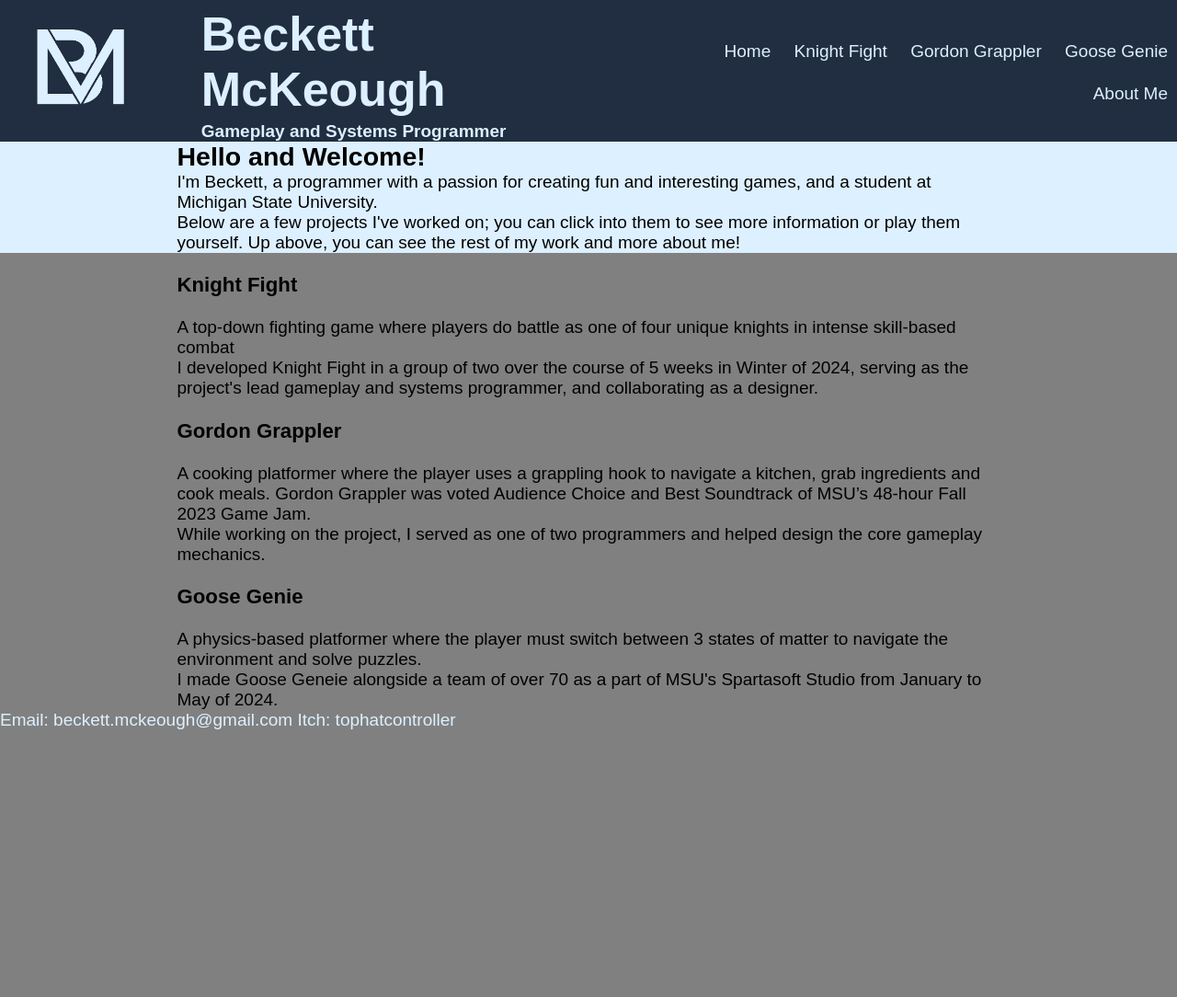
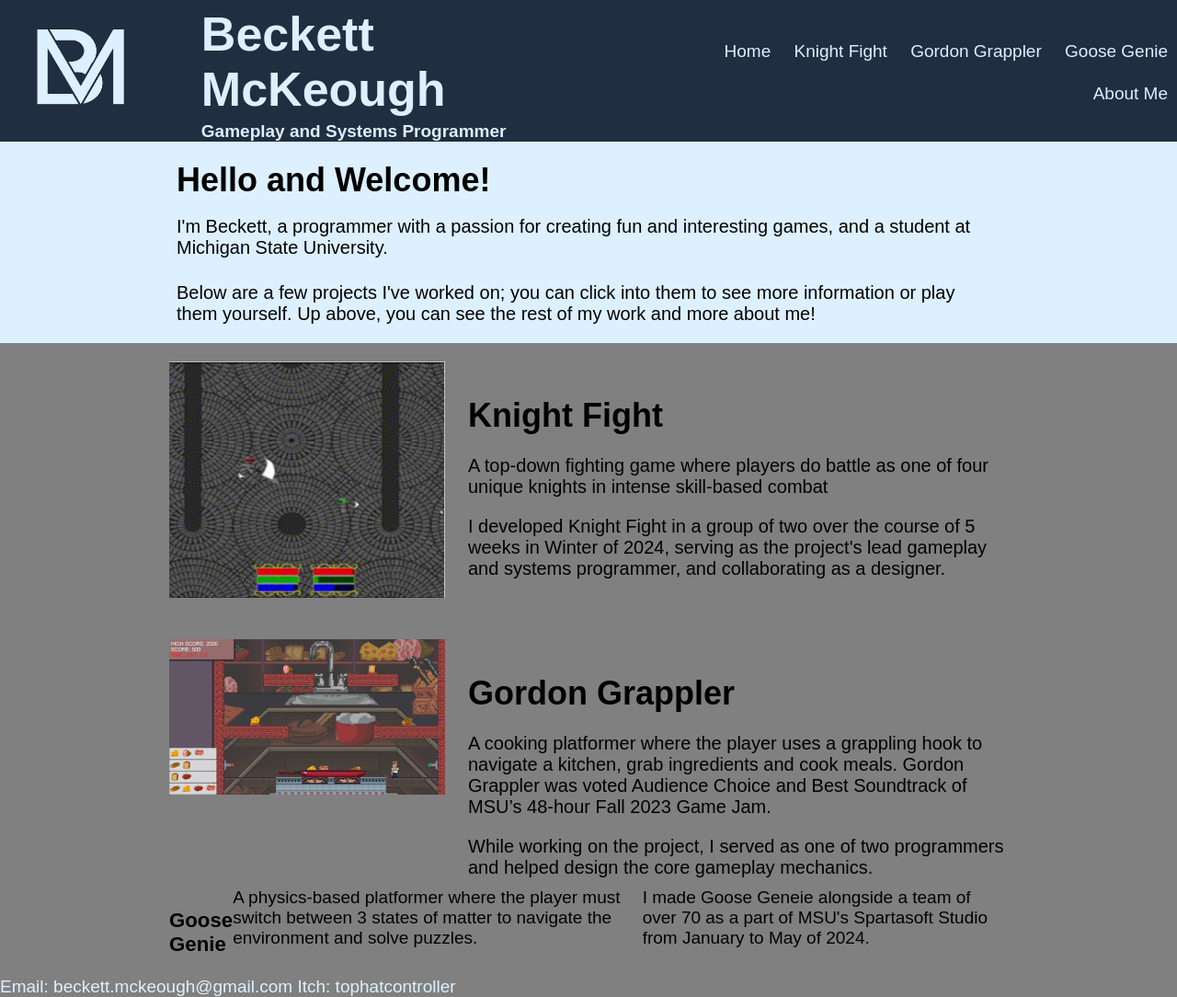
Before and after one commit to TophatController917/portfolio-site, a plain HTML site: page index.html in a window 1280 px wide. Shown: the whole page at 92% size. Before the commit the page ends 800 px from the top, so only its background shows below. Drawn offline with Linux system fonts and the light colour scheme.

Commit message:
Renames and homepage formatting

```diff
--- a/index.html
+++ b/index.html
@@ -34,14 +34,25 @@
     </div>
     <div id="portfolio-summary">
       <section class="game-summary">
+        <div class="img-container">
+          <a href="knightFight.html"><img src="KnightFightThumbnail.png" alt=""></a>
+        </div>
+        <div class="text-container">
           <h3>Knight Fight</h3>
           <p>A top-down fighting game where players do battle as one of four unique knights in intense skill-based combat</p>
           <p>I developed Knight Fight in a group of two over the course of 5 weeks in Winter of 2024, serving as the project's lead gameplay and systems programmer, and collaborating as a designer.</p>
+        </div>
+
       </section>
       <section class="game-summary">
+        <div class="img-container">
+          <a href="gordonGrappler.html"><img src="GordonGrapplerThumbnail.png" alt=""></a>
+        </div>
+        <div class="text-container">
           <h3>Gordon Grappler</h3>
           <p>A cooking platformer where the player uses a grappling hook to  navigate a kitchen, grab ingredients and cook meals. Gordon Grappler was voted Audience Choice and Best Soundtrack of MSU’s 48-hour Fall 2023 Game Jam.</p>
           <p>While working on the project, I served as one of two programmers and helped design the core gameplay mechanics.</p>
+        </div>
       </section>
       <section class="game-summary">
         <h3>Goose Genie</h3>
--- a/screen.css
+++ b/screen.css
@@ -56,18 +56,51 @@ a{
     width: 100%;
 }
 
-div h2, div p, div section{
-    max-width: 895px;
+div h2, div p{
+    max-width: 896px;
     margin: 0 auto 0 auto;
 }
+div section{
+    max-width: 912px;
+    margin: 0 auto;
+}
 article{
-    max-width: 895px;
+    max-width: 912px;
     margin: 0 auto 0 auto;
 }
 
 .top-bar{
     background-color: rgb(221, 240, 255);
 }
+.top-bar h2{
+    font-size: 36px;
+    padding: 21px 0px 12px 0px;
+}
+.top-bar p{
+    font-size: 20px;
+    padding: 6px 0px 20px 0px;
+}
+
+.game-summary{
+    display: flex;
+}
+.game-summary .img-container{
+    max-width: 300px;
+    margin: 20px 20px 20px 0;
+}
+.text-container{
+    margin: 20px 0 20px 10;
+}
+.text-container h3{
+    font-size: 36px;
+    padding: 21px 0px 12px 0px;
+    margin: 37px 0 0 5px;
+}
+.text-container p{
+    font-size: 20px;
+    padding: 10px 0px 10px 0px;
+    margin: 0 0 0 5px;
+}
 
 
 /* Add screen styles below */
```
Also changed, not shown: GooseGenieControls.gif (added), GooseGenieThumbnail.png (renamed from media1.png), GooseGenieTop.gif (renamed from media2.gif), GordonGrapplerCode.png (renamed from media3.png), GordonGrapplerControl.png (renamed from Screenshot 2025-03-05 131840.png), GordonGrapplerThumbnail.png (renamed from media.png), GordonGrapplerTop.png (renamed from media2.png), KnightFightInputs.png (renamed from media4.png), KnightFightThumbnail.png (renamed from Screenshot 2025-12-06 103037.png), KnightFightTop.png (renamed from Screenshot 2024-12-13 084013.png), 6 other files. Lines whose indentation alone changed are shown as unchanged.
